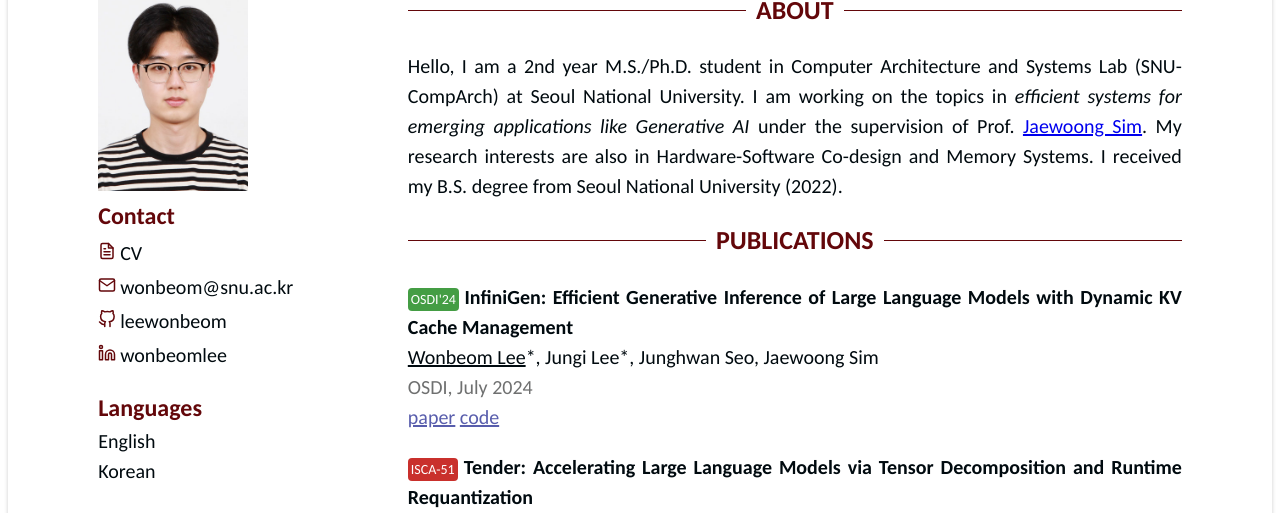
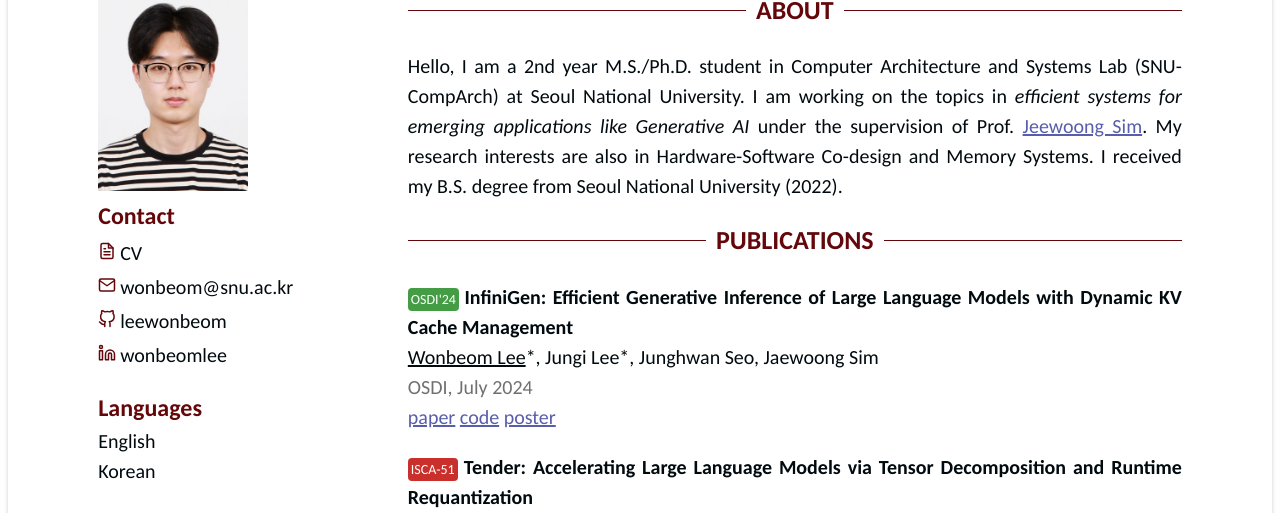
Before and after one commit to Alvin-Son/Alvin-Son.github.io, a Jekyll site: the page built from index.html, in a window 1280 px wide. Shown: the part 200-713 px from the top of the page. Built offline with Jekyll 4.4.1, drawn with Linux system fonts in a browser that asks for light colours.

Commit message:
url test

```diff
--- a/_data/data.yml
+++ b/_data/data.yml
@@ -41,7 +41,7 @@ profile: |
   Systems Lab (SNU-CompArch) at Seoul National University. I am working on the
   topics in <em>efficient systems for emerging applications like Generative
   AI</em> under the supervision of Prof. <a
-  href="https://jaewoong.org">Jaewoong Sim</a>. My research interests are also
+  href="https://jaewoong.org" style="color:#585DAC">Jeewoong Sim</a>. My research interests are also
   in Hardware-Software Co-design and Memory Systems. I received my B.S. degree
   from Seoul National University (2022).
 
@@ -72,7 +72,7 @@ publications:
     conf: OSDI'24
     btnclass: btn osdi
     conflink: https://www.usenix.org/conference/osdi24/
-    links: <a href="https://www.usenix.org/conference/osdi24/presentation/lee" style="color:#585DAC">paper</a>    <a href="https://github.com/snu-comparch/InfiniGen" style="color:#585DAC">code</a>
+    links: <a href="https://www.usenix.org/conference/osdi24/presentation/lee" style="color:#585DAC">paper</a>    <a href="https://github.com/snu-comparch/InfiniGen" style="color:#585DAC">code</a>    <a href="files/isca24-tender-poster.pdf" style="color:#585DAC">poster</a>
 
   - title: "Tender: Accelerating Large Language Models via Tensor Decomposition and Runtime Requantization"
     link: "https://arxiv.org/pdf/2406.12930"
```
Also changed, not shown: 4 other files.
